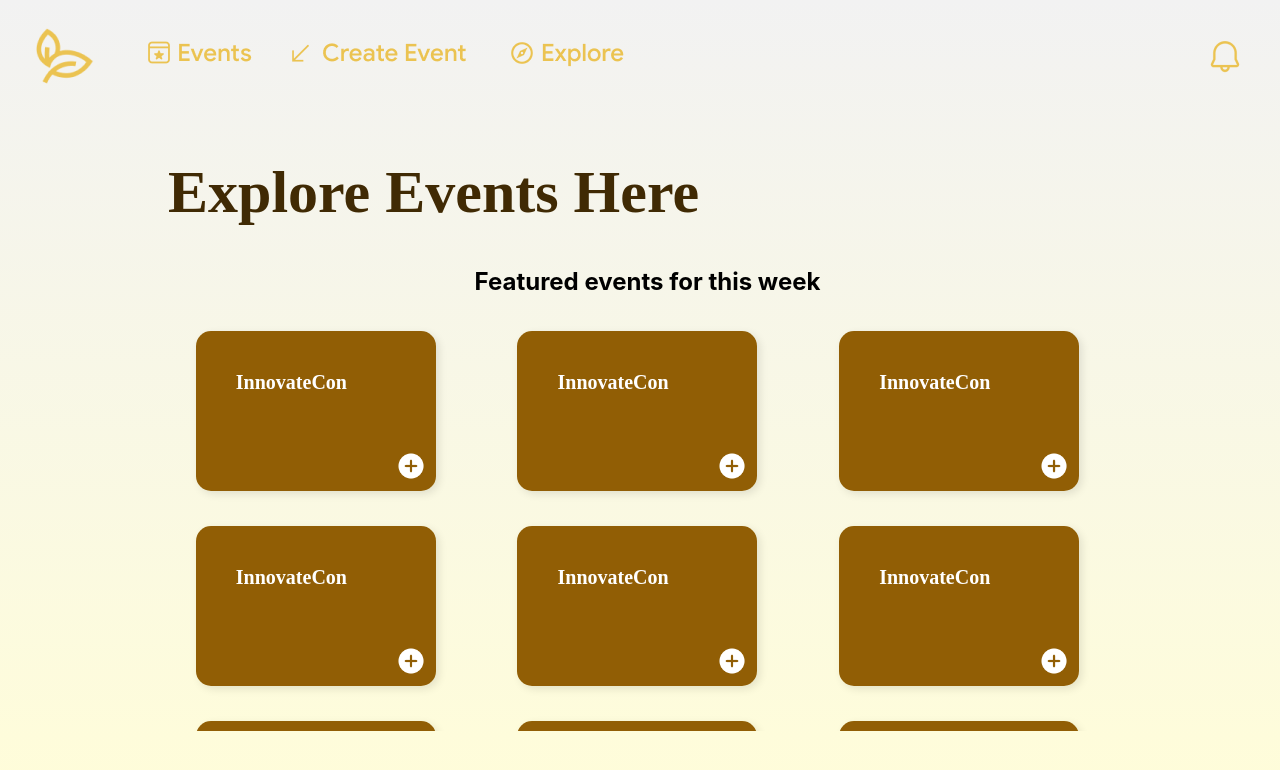
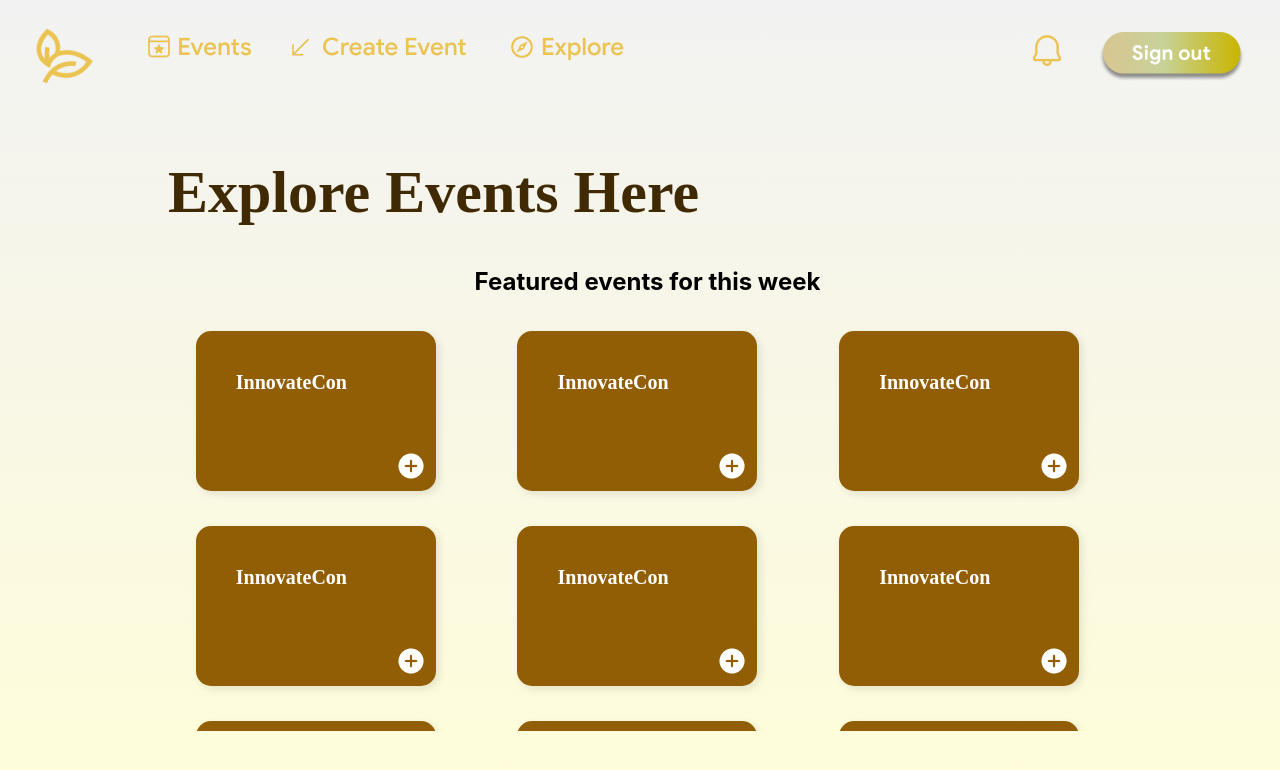
Before and after one commit to JunCyricShaneDelaTorre/MetroEvents, a React (Create React App) app: page /Home/BrowseEvents in a window 1280 px wide. Shown: the top 770 px of the page. Built offline with nearby package versions, Linux system fonts and the light colour scheme.

Commit message:
added signout button

```diff
--- a/src/components/Header.jsx
+++ b/src/components/Header.jsx
@@ -6,7 +6,7 @@ import Events from './Events.png';
 import Create from './Create.png';
 import Explore from './Explore.png';
 import Notification from './Notification.png';
-import Account from './Account.png';
+import Signout from './Signout.png';
 
 
 export default function Header() {
@@ -40,6 +40,9 @@ export default function Header() {
                             <div className='nav'>
                                 <Link to={'Notifications'} className='Notification'><img src={Notification} alt="" /></Link>
                             </div>
+                            <div className='nav'>
+                                <Link to={'/'} className='Signout'><img src={Signout} alt="" /></Link>
+                            </div>
 
 
                             {/* <div>notif</div> */}
```
Also changed, not shown: src/components/Signout.png (added).
